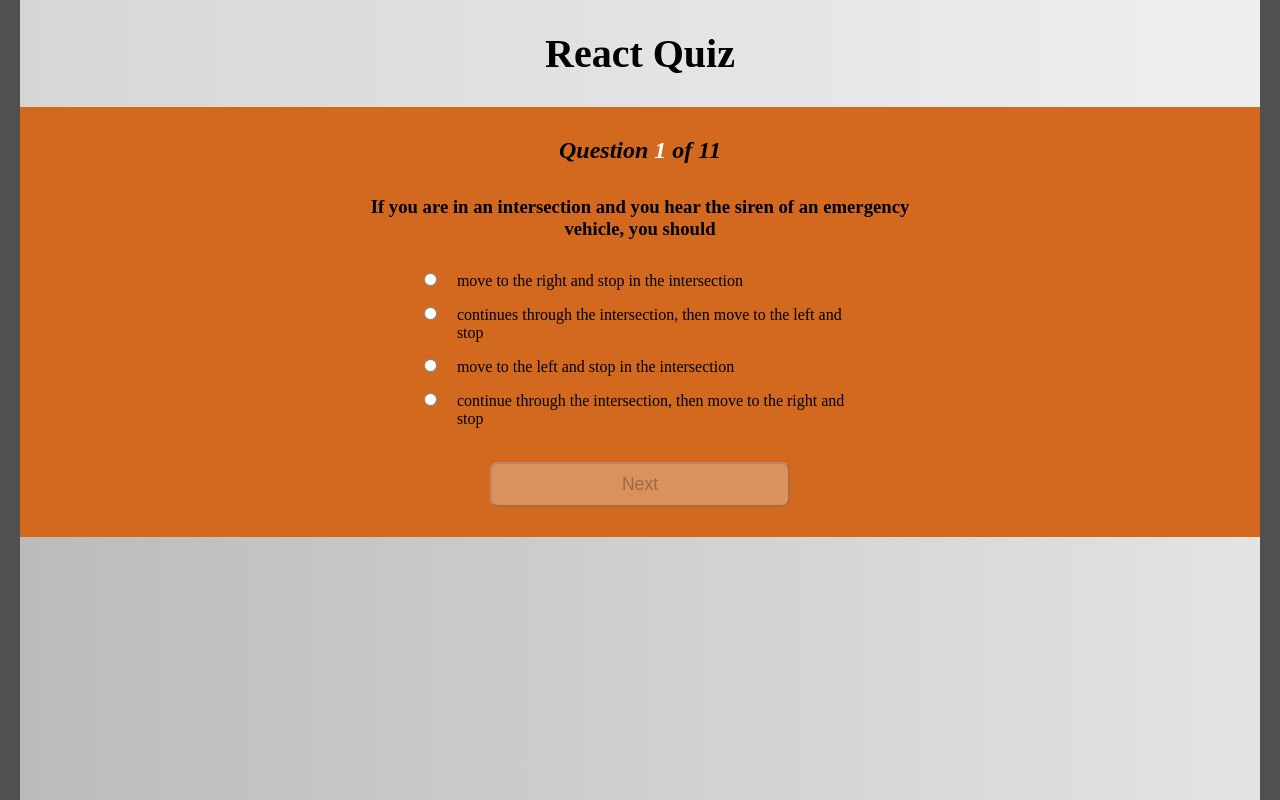
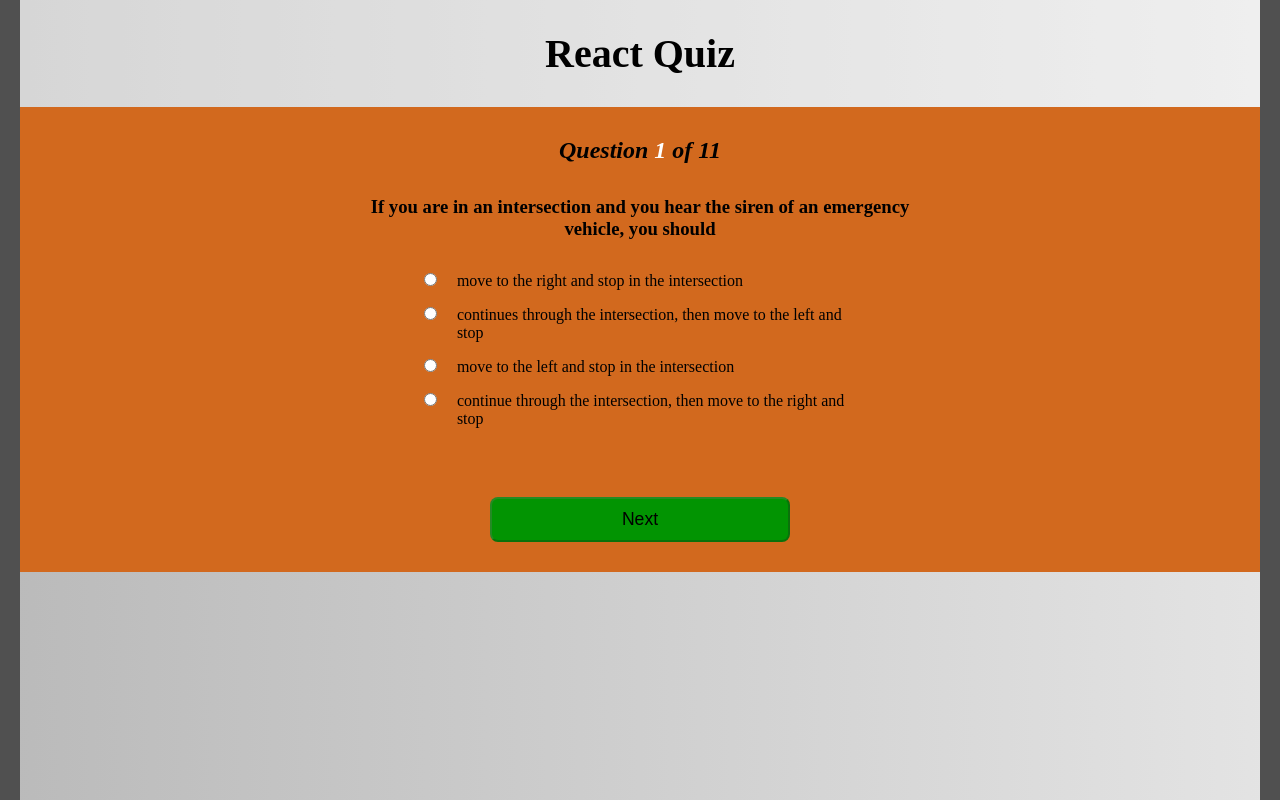
Before and after one commit to wongalfonso/React-Quiz, a React app: page / in a window 1280 px wide. Built offline with nearby package versions, Linux system fonts and the light colour scheme.

Commit message:
added correct total

```diff
--- a/src/css/style.scss
+++ b/src/css/style.scss
@@ -61,22 +61,25 @@ body, html {
   font-size: 1.1em;
   border-radius: 8px;
   margin-top: 1em;
+  color: black;
+  background-color: rgb(2, 148, 2);
+}
+  .next-button-active:hover {
+    background-color: rgb(1, 184, 1);
+  }
+.message {
+  width: 500px;
+  height: 35px;
+  font-size: 2em;
+  color: #ffffff;
+  text-align: center;
 }
 .message-correct {
-  width: 500px;
-  height: 35px;
   background-color: rgba(0, 255, 0, 0.4);
-  text-align: center;
-  font-size: 2em;
   color: #006f00;
 }
 .message-wrong {
-  width: 500px;
-  height: 35px;
   background-color: rgb(255, 0, 0);
-  text-align: center;
-  font-size: 2em;
-  color: #ffffff;
 }
 .counter-text {
 
--- a/src/js/App.jsx
+++ b/src/js/App.jsx
@@ -42,7 +42,6 @@ export default class App extends Component {
       this.setState({
         message: "CORRECT !",
         messageClass: 'message message-correct',
-        correct: this.state.correct + 1
       })
     } else {
       this.setState({
@@ -57,8 +56,12 @@ export default class App extends Component {
 
   nextQuestion(e) {
     e.preventDefault();
-    const arr = [];
+    let arr = [];
     quiz[this.state.step + 1].answers.map((answer) => arr.push(answer.content))
+    let correctTotal = this.state.correct;
+    if (this.state.message == "CORRECT !") {
+      correctTotal = correctTotal + 1;
+      }
     this.setState({
       question: quiz[this.state.step + 1].question,
       answers: arr,
@@ -68,7 +71,8 @@ export default class App extends Component {
       message: '',
       messageClass: 'message',
       questionNumber: this.state.step + 2,
-      questionsAnswered: this.state.questionsAnswered + 1
+      questionsAnswered: this.state.questionsAnswered + 1,
+      correct : correctTotal
     })
     let inputs = document.getElementsByClassName('answer-inputs');
     for (let i = 0; i < inputs.length; i ++) {
--- a/src/js/component/NextButton.jsx
+++ b/src/js/component/NextButton.jsx
@@ -5,7 +5,7 @@ const NextButton = ({checked, next}) => {
 
   const buttonRender = () => {
     return (
-      <button className = 'next-button' onClick = {next}>Next</button>
+      <button className = 'next-button next-button-active' onClick = {next}>Next</button>
     )
   }
 
```
